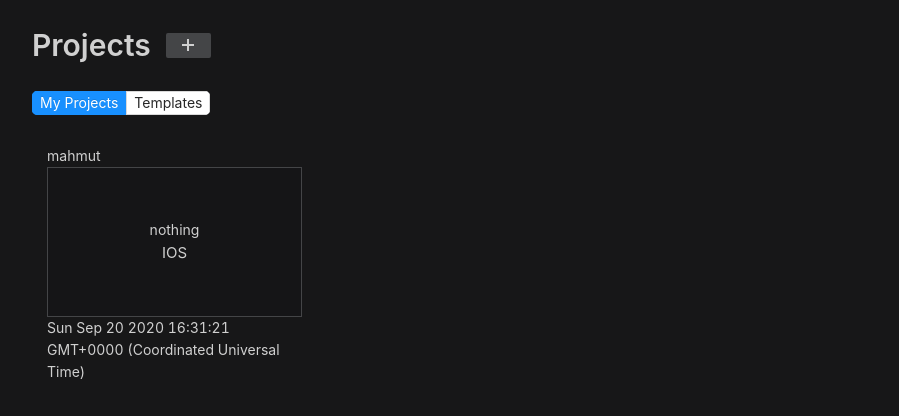
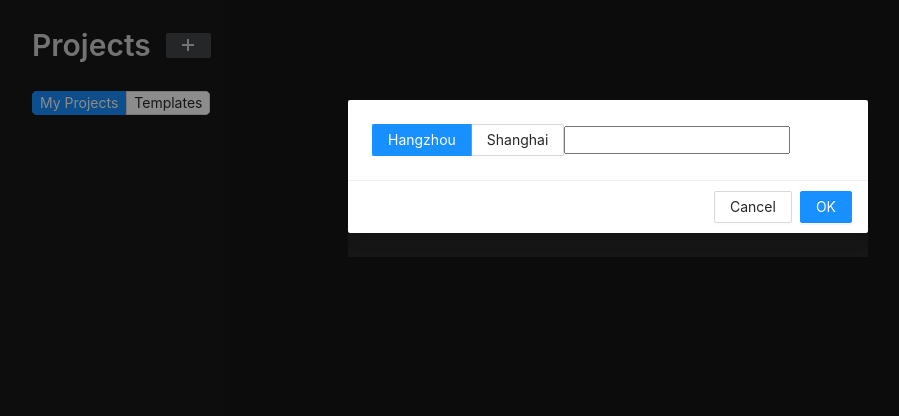
Before and after one commit to nitrogenous/monday-hero, a React (Create React App) app: page / in a window 1280 px wide. Both pictures are taken after a click on the button 220 px from the left and 45 px from the top of the page. Shown: the top 416 px of the page, without its empty margins (32-931 px from the left). Built offline with nearby package versions, Linux system fonts and the light colour scheme.

Commit message:
added create project modal

```diff
--- a/src/Containers/Projects.tsx
+++ b/src/Containers/Projects.tsx
@@ -1,6 +1,6 @@
-import React, { useContext } from 'react';
+import React, { useContext, useState } from 'react';
 import List from '../Components/List';
-import { Layout, Button, Typography } from 'antd';
+import { Layout, Button, Typography, Modal, Radio } from 'antd';
 import { ProjectsContext } from '../Providers/ProjectsProvider';
 import { PlusOutlined } from '@ant-design/icons';
 
@@ -9,12 +9,31 @@ const { Title } = Typography;
 
 const Projects = () => {
     var { projectList, createProject } = useContext(ProjectsContext);
-    console.log(projectList)
+    const [visibilityOfModal, setVisibilityOfModal] = useState(Boolean);
+
+    const createProjectModal = () => {
+        return (
+            <Modal
+                className='projects create-modal'
+                visible={visibilityOfModal}
+                onOk={() => setVisibilityOfModal(false)}
+                onCancel={() => setVisibilityOfModal(false)}
+                closable={false}>
+                <Radio.Group defaultValue="a" buttonStyle="solid">
+                    <Radio.Button value="a">Hangzhou</Radio.Button>
+                    <Radio.Button value="b">Shanghai</Radio.Button>
+                </Radio.Group>
+                <input />
+            </Modal>
+        );
+    }
+
     return (
         <Layout className='projects layout' >
+            {createProjectModal()}
             <Header className='projects header'>
                 <Title level={2} className='projects title'>Projects</Title>
-                <Button className='projects button' icon={<PlusOutlined />}  onClick={() => {createProject({projectName: 'mahmut', projectType: 'IOS', projectCreateDate: Date.now() })}} />
+                <Button className='projects button' icon={<PlusOutlined />}  onClick={() => {setVisibilityOfModal(true)}} />
             </Header>
             <Content className='projects content'>
                 <div className='projects list-selector'>
```
